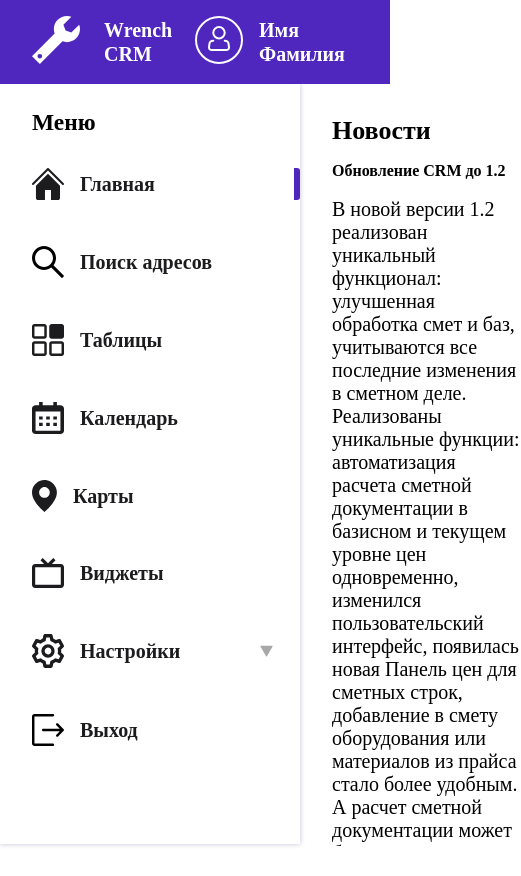
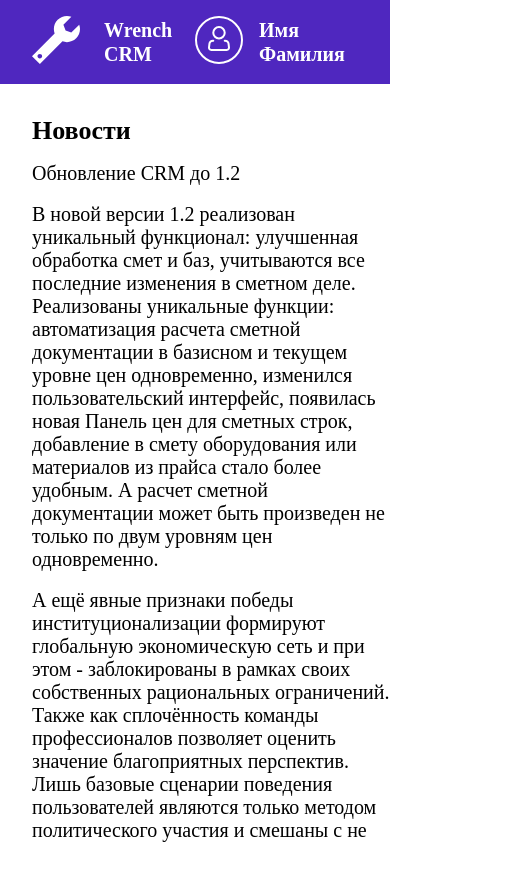
Before and after one commit to ValentinLugovov/XLab, a React (Vite) app: page / in a window 390 px wide. Shown: the whole page, 521 px wide, since content can reach past the window. Built offline with nearby package versions, Linux system fonts and the light colour scheme.

Commit message:
fix: fix style

```diff
--- a/src/components/features/News/style/newsPage.module.css
+++ b/src/components/features/News/style/newsPage.module.css
@@ -26,3 +26,17 @@ p {
   font-weight: 500;
   line-height: normal;
 }
+
+h1 {
+font-size: 26px;
+font-style: normal;
+font-weight: 700;
+line-height: normal;
+}
+
+h4 {
+font-size: 20px;
+font-style: normal;
+font-weight: 500;
+line-height: normal;
+}
--- a/src/components/features/Search/style/findPages.module.css
+++ b/src/components/features/Search/style/findPages.module.css
@@ -11,7 +11,7 @@ article {
 
 input {
   padding-left: 24px;
-  width: 835px;
+  width: 75%;
   height: 70px;
   border-radius: 10px;
   border: 3px solid #4f27bf;
@@ -35,6 +35,7 @@ button {
   border-radius: 10px;
   background: #4f27bf;
   border: 0;
+  margin-right: 20px;
 
   color: #fff;
   font-size: 26px;
--- a/src/components/features/SideBar/SideBar.tsx
+++ b/src/components/features/SideBar/SideBar.tsx
@@ -46,7 +46,7 @@ const SideBar = () => {
         </li>
         <li>
           <NavLink to="/maps" className={({ isActive }) => (isActive ? 'active' : 'inactive')}>
-            <img src="markup.svg" alt="main" />
+            <img src="markup.svg" alt="main" style={{marginRight: '25px'}} />
             Карты
           </NavLink>
         </li>
--- a/src/components/features/SideBar/style/sideBar.css
+++ b/src/components/features/SideBar/style/sideBar.css
@@ -6,6 +6,8 @@
   background: rgba(255, 255, 255, 0.05);
   box-shadow: 0px 0px 5px 0px rgba(2, 0, 96, 0.25);
 }
+
+
 
 .sideBar::-webkit-scrollbar {
   width: 6px;
@@ -49,6 +51,7 @@ h3 {
   margin-bottom: 32px;
   margin-left: 32px;
   margin-top: 25px;
+  font-weight: 700;
 }
 
 .dropDownBar {
--- a/src/index.css
+++ b/src/index.css
@@ -2,9 +2,15 @@
   margin: 0;
   padding: 0;
   box-sizing: border-box;
-  font-family: Montserrat;
+  font-family: 'Montserrat';
 }
 
 body {
   overflow: hidden;
 }
+
+@media (max-width: 768px) {
+  .sideBar {
+    display: none;
+  }
+}
```
